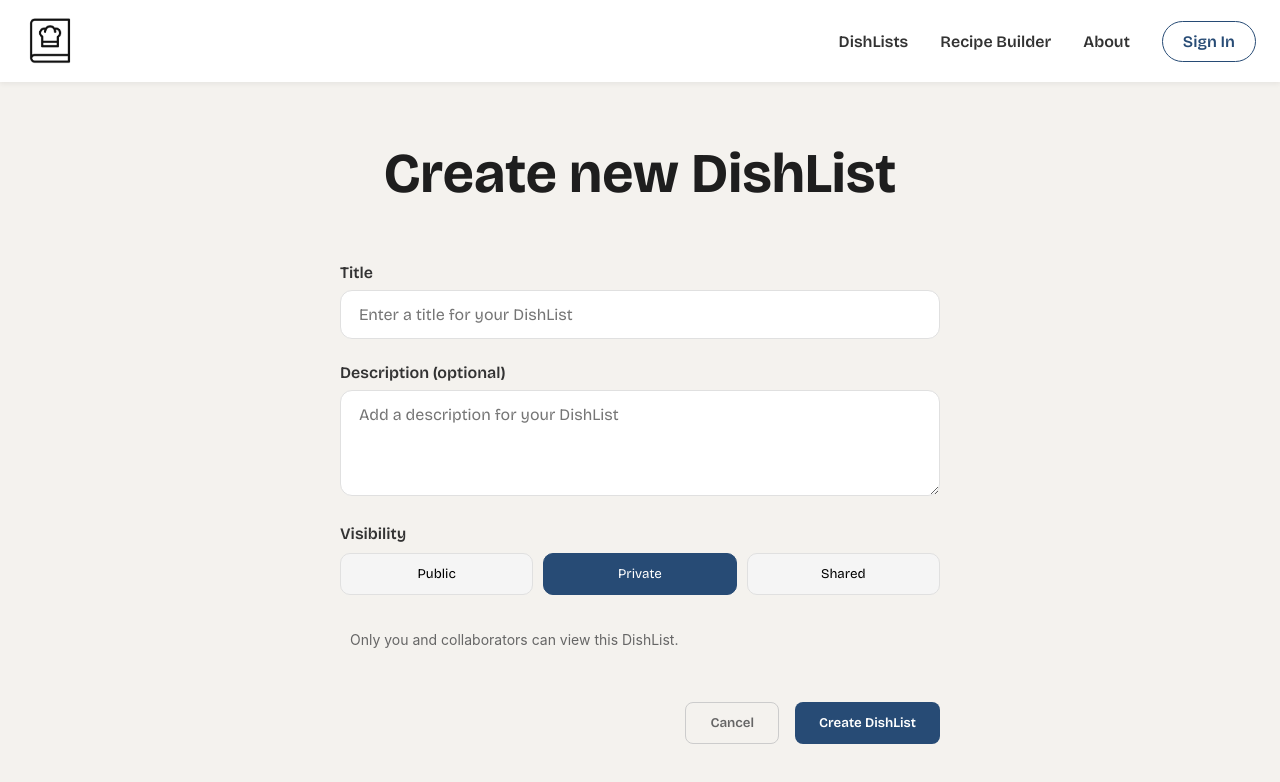
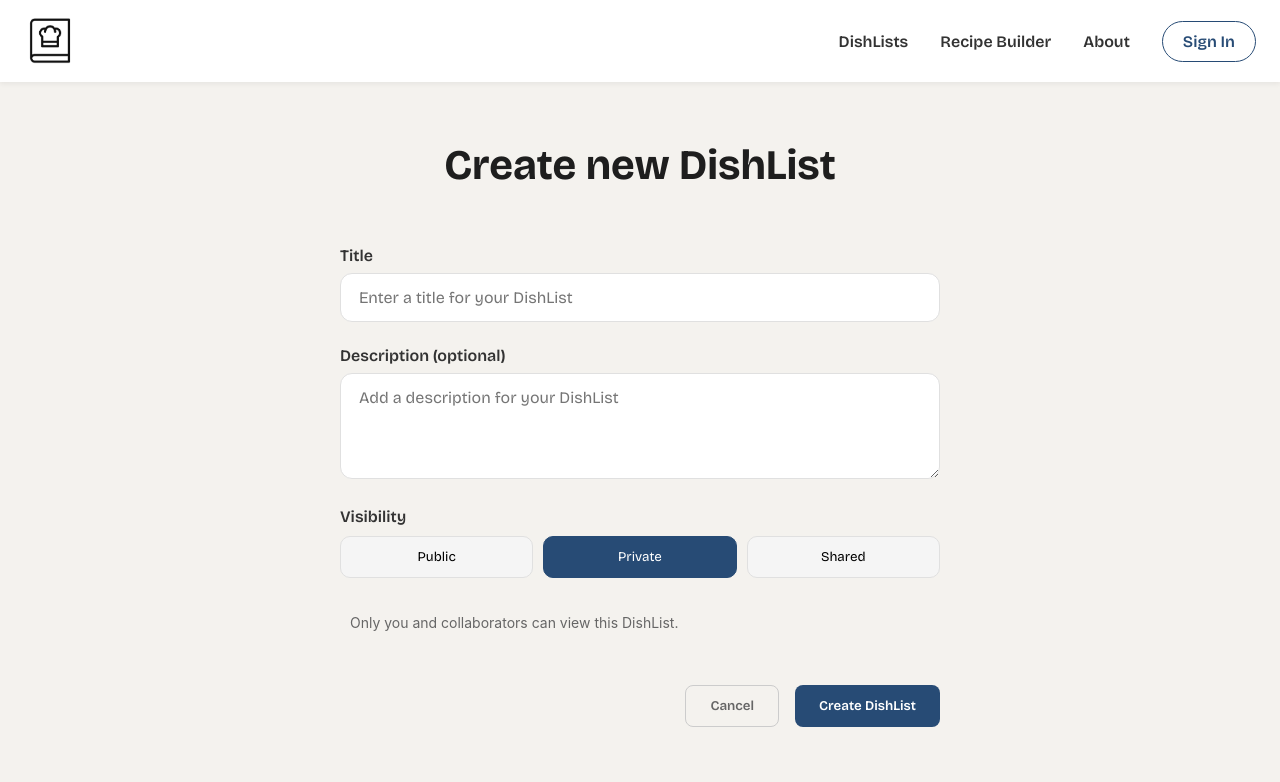
Before and after one commit to awkorn/dishlist-web, a React (Create React App) app in the folder frontend/: page /create-dishlist in a window 1280 px wide. Shown: the top 782 px of the page. Built offline with nearby package versions, Linux system fonts and the light colour scheme; no server answers.

Commit message:
add list title update

```diff
--- a/frontend/src/features/dishlists/pages/AddDishListPage.js
+++ b/frontend/src/features/dishlists/pages/AddDishListPage.js
@@ -74,7 +74,7 @@ const AddDishListPage = () => {
     <div className={styles.pageContainer}>
       <TopNav pageType={"add-dishlist"} />
       <div className={styles.createDishlistContainer}>
-        <PageTitle title="Create new DishList" />
+        <h1 className={styles.pageTitle}>Create new DishList</h1>
 
         <form className={styles.addDishlistForm} onSubmit={handleAddDishList}>
           <div className={styles.formGroup}>
--- a/frontend/src/features/dishlists/pages/AddDishListPage.module.css
+++ b/frontend/src/features/dishlists/pages/AddDishListPage.module.css
@@ -1,4 +1,15 @@
-/* AddDishListPage.module.css */
+.pageTitle {
+  font-size: clamp(28px, 4vw, 42px);
+  color: #1E1E1E;
+  font-family: "Bricolage Grotesque", "Segoe UI", Helvetica, Arial, sans-serif;
+  font-weight: bolder;
+  margin: 0 0 20px 0;
+  text-align: center;
+  width: 100%;
+  position: relative;
+  z-index: 10;
+}
+
 .createDishlistContainer {
   width: 90%;
   max-width: 600px;
```
